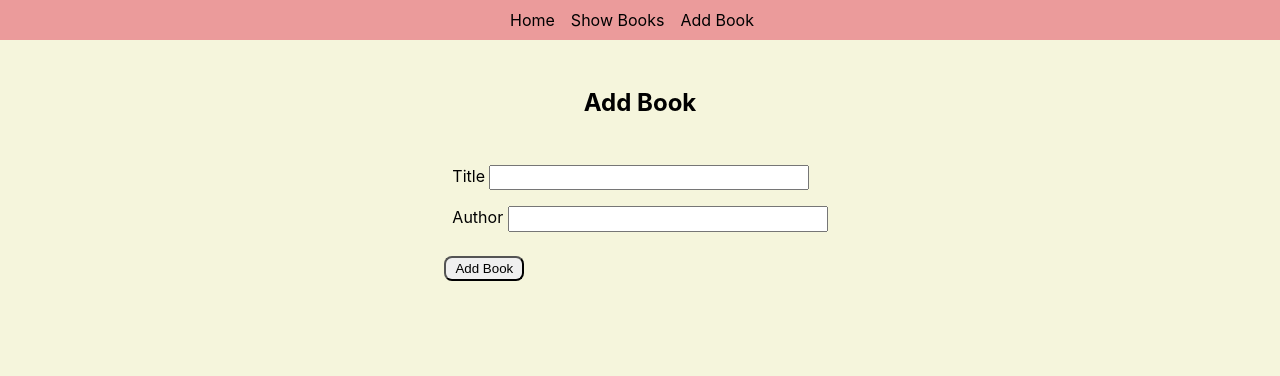
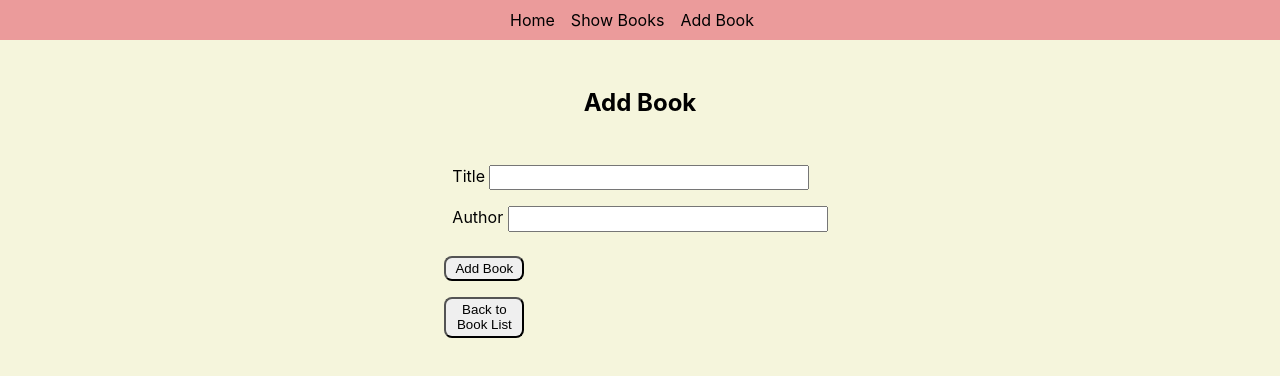
Before and after one commit to kibria-khandaker/React-redux-Add-Listed-items, a React (Create React App) app: page /add-book in a window 1280 px wide. Shown: the top 376 px of the page. Built offline with nearby package versions, Linux system fonts and the light colour scheme.

Commit message:
A Back Button added

```diff
--- a/src/fetaures/books/AddBook.jsx
+++ b/src/fetaures/books/AddBook.jsx
@@ -3,6 +3,7 @@ import { useDispatch, useSelector } from 'react-redux';
 import { useNavigate } from 'react-router-dom';
 import { addBook } from './BooksSlice';
 import { v4 as uuidv4 } from 'uuid';
+import { Link } from 'react-router-dom';
 
 const AddBook = () => {
     const [title, setTitle] = useState("");
@@ -36,6 +37,7 @@ const AddBook = () => {
                 <button type="submit">Add Book </button>
             </form>
 
+            <Link to='/show-books'> <button>Back to Book List</button> </Link>
         </div>
     );
 };
--- a/src/fetaures/books/EditBook.jsx
+++ b/src/fetaures/books/EditBook.jsx
@@ -2,6 +2,7 @@ import React, { useState } from 'react';
 import { useLocation, useNavigate } from 'react-router-dom';
 import { useDispatch } from 'react-redux';
 import { updateBook } from './BooksSlice';
+import { Link } from 'react-router-dom';
 
 const EditBook = () => {
     const location = useLocation();
@@ -35,6 +36,7 @@ const EditBook = () => {
                 </div>
                 <button type="submit"> Update Book </button>
             </form>
+            <Link to='/show-books'> <button>Back to Book List</button> </Link>
         </div>
     );
 };
```
